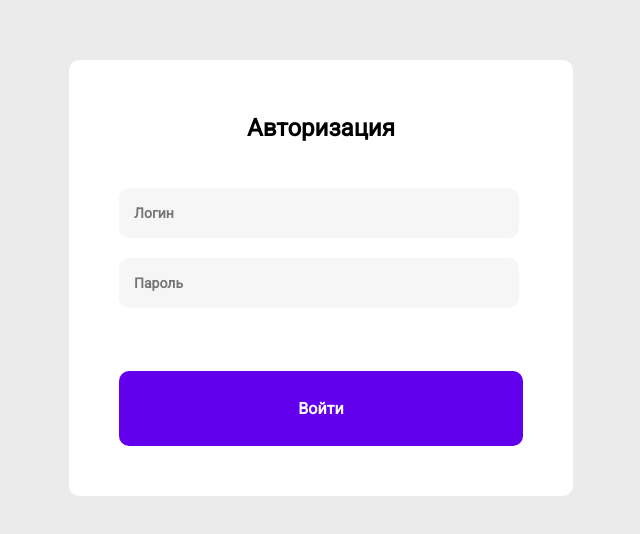
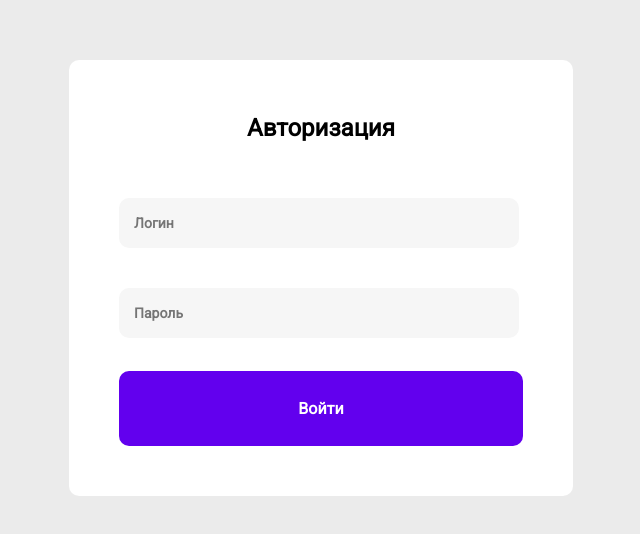
Before and after one commit to Mrgv13/kcd-project-client, a React (Create React App) app: page /login in a window 1280 px wide. Shown: the part 122-656 px from the top of the page, without its empty margins (319-959 px from the left). Built offline with nearby package versions, Linux system fonts and the light colour scheme.

Commit message:
Added style in login form

```diff
--- a/src/app/pages/login/LoginPage.jsx
+++ b/src/app/pages/login/LoginPage.jsx
@@ -24,7 +24,8 @@ const LoginPage = () => {
       <div className="login__form">
         <span>Авторизация</span>
         <div className="text_area">
-          {log.errorText}
+          <div>
+            <span className="login__err">{log.errorText}</span>
             <input
               placeholder="Логин"
               value={log.value}
@@ -33,7 +34,10 @@ const LoginPage = () => {
               onBlur={(e) => log.onBlur(e)}
               autoFocus={true}
             />
-          {pass.errorText}
+          </div>
+
+          <div>
+            <span className="pass__err">{pass.errorText}</span>
             <input
               placeholder="Пароль"
               value={pass.value}
@@ -41,6 +45,7 @@ const LoginPage = () => {
               onBlur={(e) => pass.onBlur(e)}
               maxLength={40}
             />
+          </div>
         </div>
         <button
           disabled={!log.inputValid || !pass.inputValid}
--- a/src/app/pages/login/login-page.scss
+++ b/src/app/pages/login/login-page.scss
@@ -31,8 +31,22 @@
       background-color: #ffffff;
       display: grid;
 
+      .login__err {
+        color: red;
+        position: absolute;
+        font-size: 14px;
+      }
+
+      .pass__err {
+        color: red;
+        position: absolute;
+        font-size: 14px;
+      }
+
+
       input {
         background-color: #f6f6f6;
+        margin-top: 30px;
         padding-left: 15px;
         font-size: 14px;
         height: 50px;
@@ -43,7 +57,7 @@
         resize: none;
       }
 
-      :hover {
+      input:hover {
         background-color: #EBEBEB;
       }
     }
```
Lines whose indentation alone changed are shown as unchanged.
